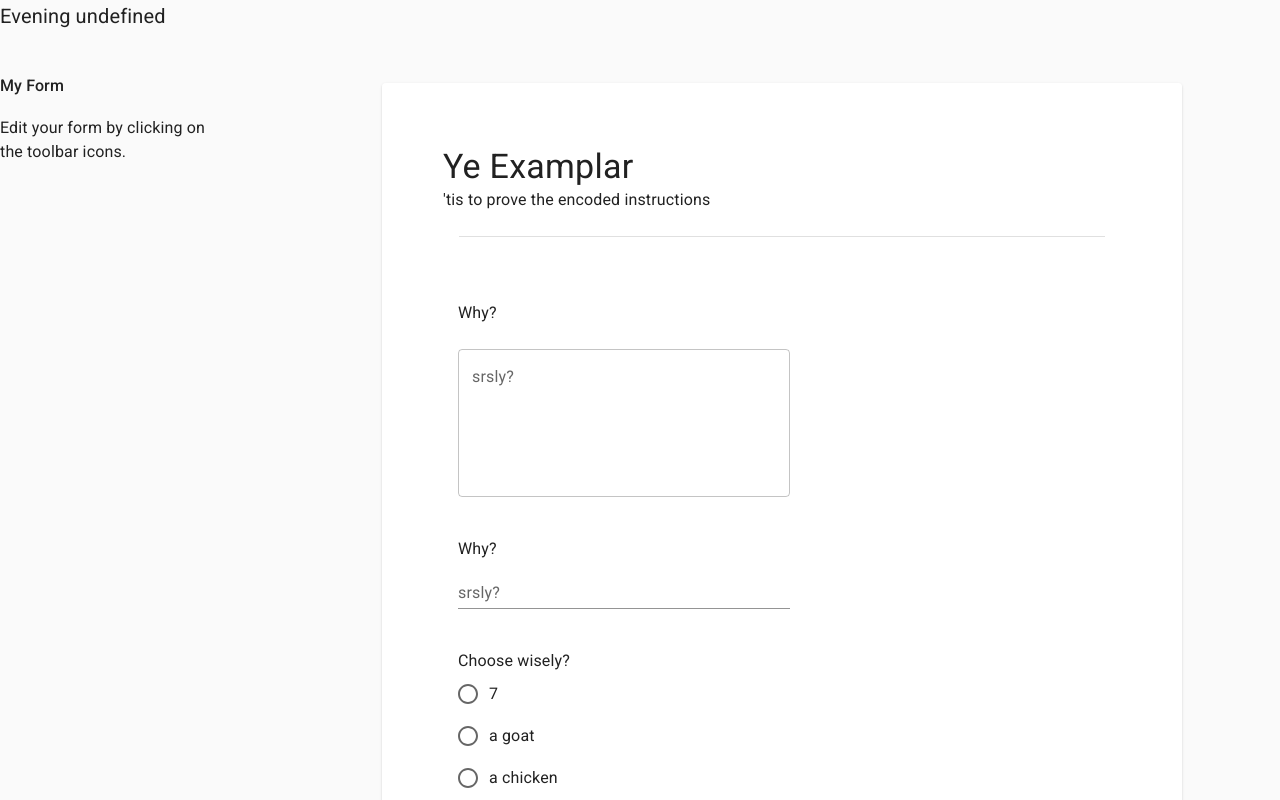
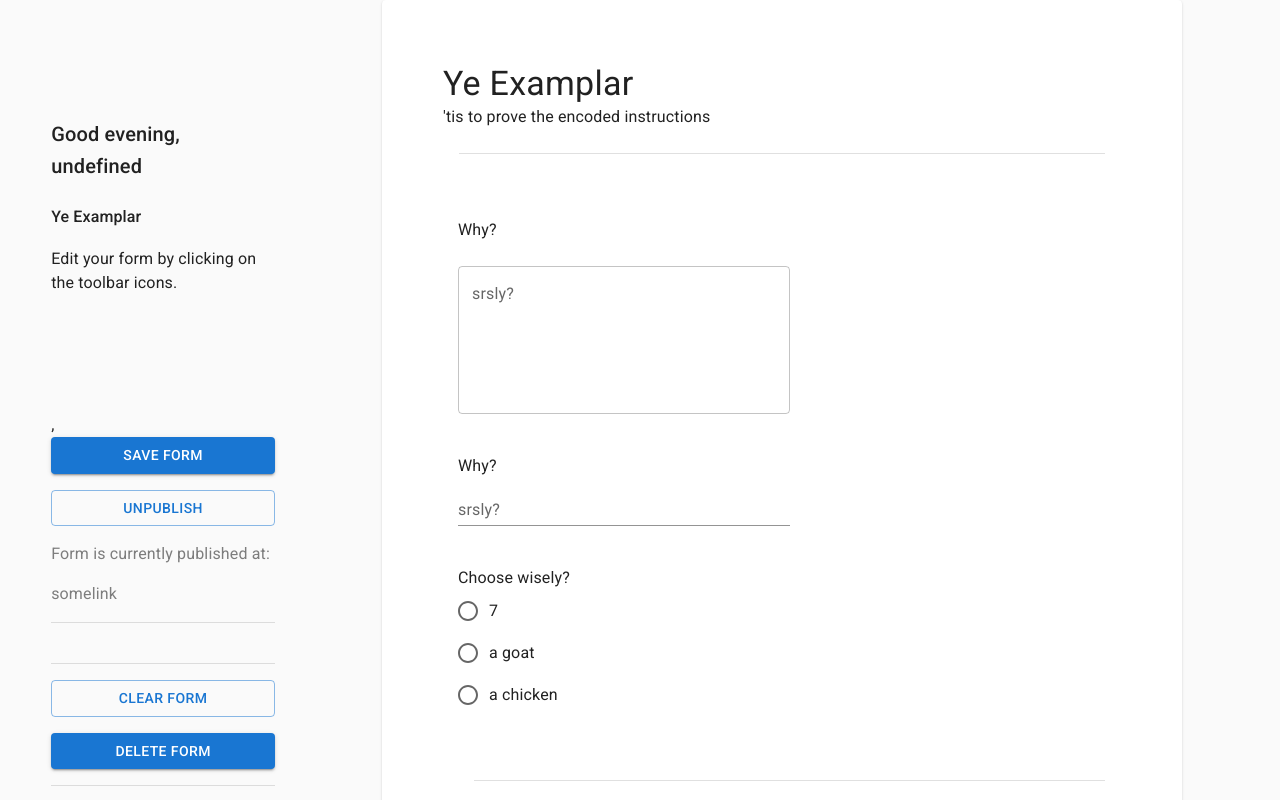
Before and after one commit to benw10-1/form-builder, a React (Create React App) app in the folder client/: page /alteditform in a window 1280 px wide. Shown: the top 800 px of the page. Built offline with nearby package versions, Linux system fonts and the light colour scheme.

Commit message:
need to fix publish buttons, button locations, finish button functions, add db calls

```diff
--- a/client/src/pages/ALTEditForm.js
+++ b/client/src/pages/ALTEditForm.js
@@ -1,6 +1,6 @@
 
 import React, { useState, useEffect, useRef } from "react";
-import { queries, mutations, Auth, parseProps } from "../utils"
+import { queries, mutations, Auth, parseProps, dayTime } from "../utils"
 import { useParams } from "react-router-dom"
 
 import * as uuid from "uuid";
@@ -44,6 +44,11 @@ import FormControlLabel from '@mui/material/FormControlLabel';
 import FormControl from '@mui/material/FormControl';
 import FormLabel from '@mui/material/FormLabel';
 import Slider from '@mui/material/Slider';
+import Stack from '@mui/material/Stack';
+
+import "./nstyle.css"
+
+function ALTEditForm() {
 
 const gray = {
     color: "rgba(0,0,0,0.5)"
@@ -153,9 +158,9 @@ const formsx = {
 
     position: "absolute",
     width: "800px",
-    height: "1040px",
+    // height: "1040px",
     left: "382px",
-    top: "83px",
+    top:"0px",
 
     /* Light/Background/Paper */
     background: "#FFFFFF",
@@ -192,7 +197,7 @@ const toolboxsx = {
 const fontsx = {
     fontFamily: 'Roboto',
     fontStyle: "normal",
-    fontWeight: "400",
+    //fontWeight: "400",
     //display: flex;
     //align-items: center;
 }
@@ -372,7 +377,7 @@ const Titler = ({form}) => {
 
 
 
-function ALTEditForm() {
+
 
 
 
@@ -394,9 +399,11 @@ function ALTEditForm() {
     }
 
     const optionRef = useRef({});
+    const publishedRef = useRef({});
 
 
     const [titledesc, setTitleDesc] = useState({});
+
 
     const [editing, _setEditing] = useState('');
     const editRef = useRef(editing);
@@ -722,7 +729,8 @@ function ALTEditForm() {
     };
 
 
-    ///////////////////////////popmenu stuff////////////////
+    ///////////////////////////toolbar stuff////////////////
+    //      //////////////////////////popmenu stuff////////////////
     const BasicMenu = ({l})=> {
         const [anchorEl, setAnchorEl] = React.useState(null);
         const open = Boolean(anchorEl);
@@ -775,7 +783,8 @@ function ALTEditForm() {
         );
     }
 
-///////////////////end popup menu stuff////////////////////////////////////////////////
+    //      /////////////////end popup menu stuff////////////////////////////////////////////////
+
 
     const Toolbar = ({location})=> {
         return(
@@ -803,6 +812,88 @@ function ALTEditForm() {
                 </Card>
         )
     }
+
+    ///////////////////////////end toolbar stuff////////////////
+
+    ///////////////////////////right side buttons stuff////////////////////////
+
+    //need to add edit detector if am going to ask for save or not for every link
+
+    let respondlink = "somelink";
+    function saveform () {
+        console.log("save")
+    }
+    function publishform () {
+        //set published = true, then
+        publishedRef.current=true
+        saveform();
+        console.log("saved and published")
+    }
+    function unpublishform () {
+        //set published = true, then
+        publishedRef.current=false
+        saveform();
+        console.log("saved and published")
+    }
+    function clearformconf () {
+        //get confirmation!!
+        console.log("are you sure?, all your questions will be erased.")
+    }
+    function deleteformconf () {
+        //get confirmation!!
+        console.log("are you sure?, all your questions will be erased.")
+    }
+    function responseslinkconf () {
+        //get confirmation??
+        console.log("do you want to save your changes?")
+    }
+    function gotodash () {
+        //get confirmation??
+        console.log("do you want to save your changes?")
+    }
+
+
+    function ButtonsOne ({published}) {
+
+        if(!published){
+            return(
+
+                <Stack spacing={2} direction="column">,
+                    <Button variant="contained" onClick={saveform}>SAVE FORM </Button>
+                    <Button variant="outlined" onClick={publishform}>PUBLISH</Button>
+                    <Typography sx={{...fontsx,...normsx,...gray}}>Form is currently not available to respondents</Typography>
+                    <Divider variant="middle" /><br/>
+                    <Divider variant="middle" />
+                    <Button variant="outlined" onClick={clearformconf}>CLEAR FORM </Button>
+                    <Button variant="contained" onClick={deleteformconf}>DELETE FORM</Button>
+                    <Divider variant="middle" /><br/>
+                    <Divider variant="middle" />
+                    <Button variant="outlined" onClick={responseslinkconf}>VIEW RESPONSES </Button>
+                    <Button variant="outlined" onClick={gotodash}>BACK TO MY FORMS </Button>
+                </Stack>
+
+            )
+        } else {
+            return(
+                <Stack spacing={2} direction="column">,
+                    <Button variant="contained" onClick={saveform}>SAVE FORM </Button>
+                    <Button variant="outlined" onClick={unpublishform}>UNPUBLISH</Button>
+                    <Typography sx={{...fontsx,...normsx,...gray}}>Form is currently published at:</Typography>
+                    <Typography sx={{...fontsx,...normsx,...gray}}>{respondlink}</Typography>
+                    <Divider variant="middle" /><br/>
+                    <Divider variant="middle" />
+                    <Button variant="outlined" onClick={clearformconf}>CLEAR FORM </Button>
+                    <Button variant="contained" onClick={deleteformconf}>DELETE FORM</Button>
+                    <Divider variant="middle" /><br/>
+                    <Divider variant="middle" />
+                    <Button variant="outlined" onClick={responseslinkconf}>VIEW RESPONSES </Button>
+                    <Button variant="outlined" onClick={gotodash}>BACK TO MY FORMS </Button>
+                </Stack>
+            )
+        }
+    }
+
+
 
     function Editor ({pieces}) {
 
@@ -902,6 +993,7 @@ function ALTEditForm() {
 
 
         //setPieces(form1.pieces);//replace this line with setPieces(<get pieces of this form>)/SEE AT BOTTOM /////////////////////////******************
+        publishedRef.current=form1.published
         setTitleDesc({title: form1.title, description: form1.description})
         setPieces(form1.pieces.map((piece)=>{
                 let z = {
@@ -1012,14 +1104,15 @@ This is unnecessary (and doesn't work) because shallow references? disconcerting
     return(
         <>
         <CssBaseline />
-        <Container maxWidth={false} disableGutters={true} >
-            <Box sx={boxsx}>
-                            <Typography variant="h6" height={42} sx={fontsx}>
-                                {(() => {return "Evening " + Auth.getProfile()?.name ?? "User"})()}
+        <Box  display="flex" flexDirection="column" sx={{height:"100%", backgroundColor:"rgb(250,250,250)"}}>
+
+        <Box sx={{ padding: "118px 0 0 4%",maxWidth: "275px",height: "100%",display: "block",margin: "0 4% 0 0"}}>
+                            <Typography variant="h6" height={55} sx={fontsx}>
+                                {(() => {return dayTime() + " " + Auth.getProfile()?.name ?? "User"})()}
                                 <br />
                             </Typography>
-                            <Typography variant="h4" width={73} height={24} sx={{ ...fontsx, marginTop: "34px", marginBottom: "16px", fontSize: "16px", fontWeight: "500" }} >
-                                {'My Form'}
+                            <Typography variant="h4"  height={24} sx={{ ...fontsx, marginTop: "34px", marginBottom: "16px", fontSize: "16px", fontWeight: "500" }} >
+                                {titledesc.title}
                                 <br />
                             </Typography>
                             <Typography variant="body1" width={216} height={48} sx={fontsx}>
@@ -1030,7 +1123,11 @@ This is unnecessary (and doesn't work) because shallow references? disconcerting
                 <Titler form={titledesc} sx={{borderLeft: "5px solid white"}}/>
                 <Editor pieces={pieceArrRef.current}/>
             </Card>
-        </Container>
+            <Box sx={{ padding: "118px 0 0 4%",maxWidth: "275px",height: "100%",display: "block",margin: "0 4% 0 0"}}>
+                <ButtonsOne published={publishedRef.current}/>
+            </Box>
+
+        </Box>
         </>
 
 
--- a/client/src/pages/Dashboard/index.js
+++ b/client/src/pages/Dashboard/index.js
@@ -1,5 +1,5 @@
 import React, { useState, useEffect } from "react";
-import { queries, mutations, Auth } from "../../utils"
+import { queries, mutations, Auth, dayTime } from "../../utils"
 import {
     Container,
     CssBaseline,
@@ -167,7 +167,7 @@ function Dashboard() {
         }
         const boxsx = {
             padding: "118px 0 0 4%",
-            maxWidth: "382px",
+            maxWidth: "275px",
             height: "100%",
             display: "block",
             margin: "0 4% 0 0"
@@ -209,8 +209,8 @@ function Dashboard() {
                 <Container maxWidth={false} disableGutters={true} >
                     <div className="dash-positioning">
                         <Box sx={boxsx}>
-                            <Typography variant="h6" height={42} sx={fontsx}>
-                                {(() => {return "Evening " + Auth.getProfile()?.name ?? "User"})()}
+                            <Typography variant="h6" height={55} sx={fontsx}>
+                                {(() => {return dayTime() + " " + Auth.getProfile()?.name ?? "User"})()}
                                 <br />
                             </Typography>
                             <Typography variant="h4" width={73} height={24} sx={{ ...fontsx, marginTop: "34px", marginBottom: "16px", fontSize: "16px", fontWeight: "500" }} >
--- /dev/null
+++ b/client/src/pages/nstyle.css
@@ -0,0 +1,9 @@
+.positioning {
+    display: flex;
+    width: 100%;
+    height: 100%;
+    justify-content: right;
+    align-items: center;
+    flex-direction: row;
+    flex-wrap: nowrap;
+}
--- /dev/null
+++ b/client/src/utils/dayTime.js
@@ -0,0 +1,19 @@
+
+
+function dayTime(){
+
+    let x = new Date();
+
+    let y = x.getHours();
+
+    if(y>4&&y<12){
+        return "Good morning, "
+    }else if (y>=12&&y<18){
+        return "Good afternoon, "
+    }else {
+        return "Good evening, "
+    }
+
+}
+
+export default dayTime
--- a/client/src/utils/index.js
+++ b/client/src/utils/index.js
@@ -3,5 +3,6 @@ import queries from "./queries"
 import genQuery from "./genQuery"
 import Auth from "./auth"
 import parseProps from "./parseProps"
+import dayTime from "./dayTime"
 
-export { mutations, queries, genQuery, Auth, parseProps }
+export { mutations, queries, genQuery, Auth, parseProps, dayTime }
```
